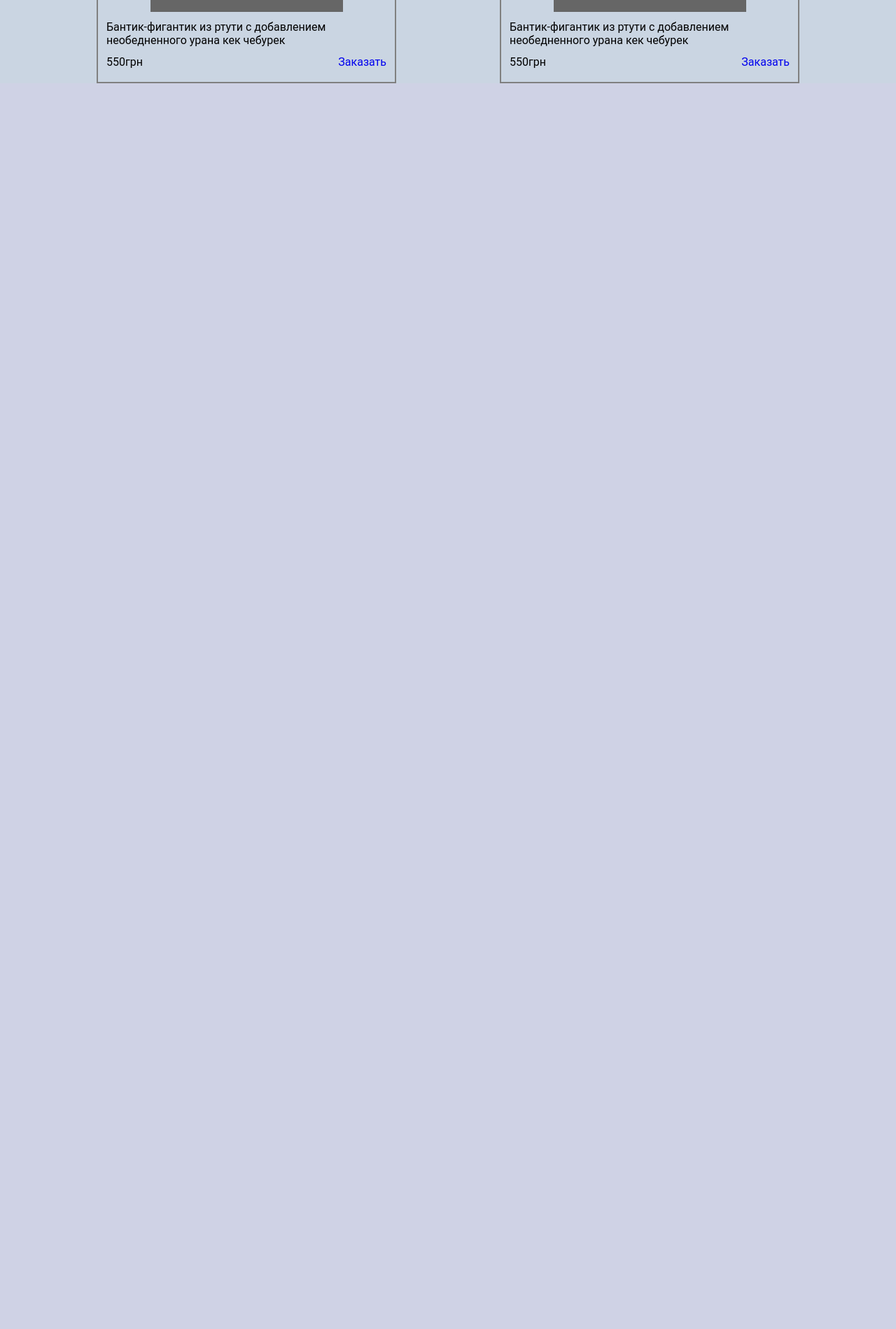
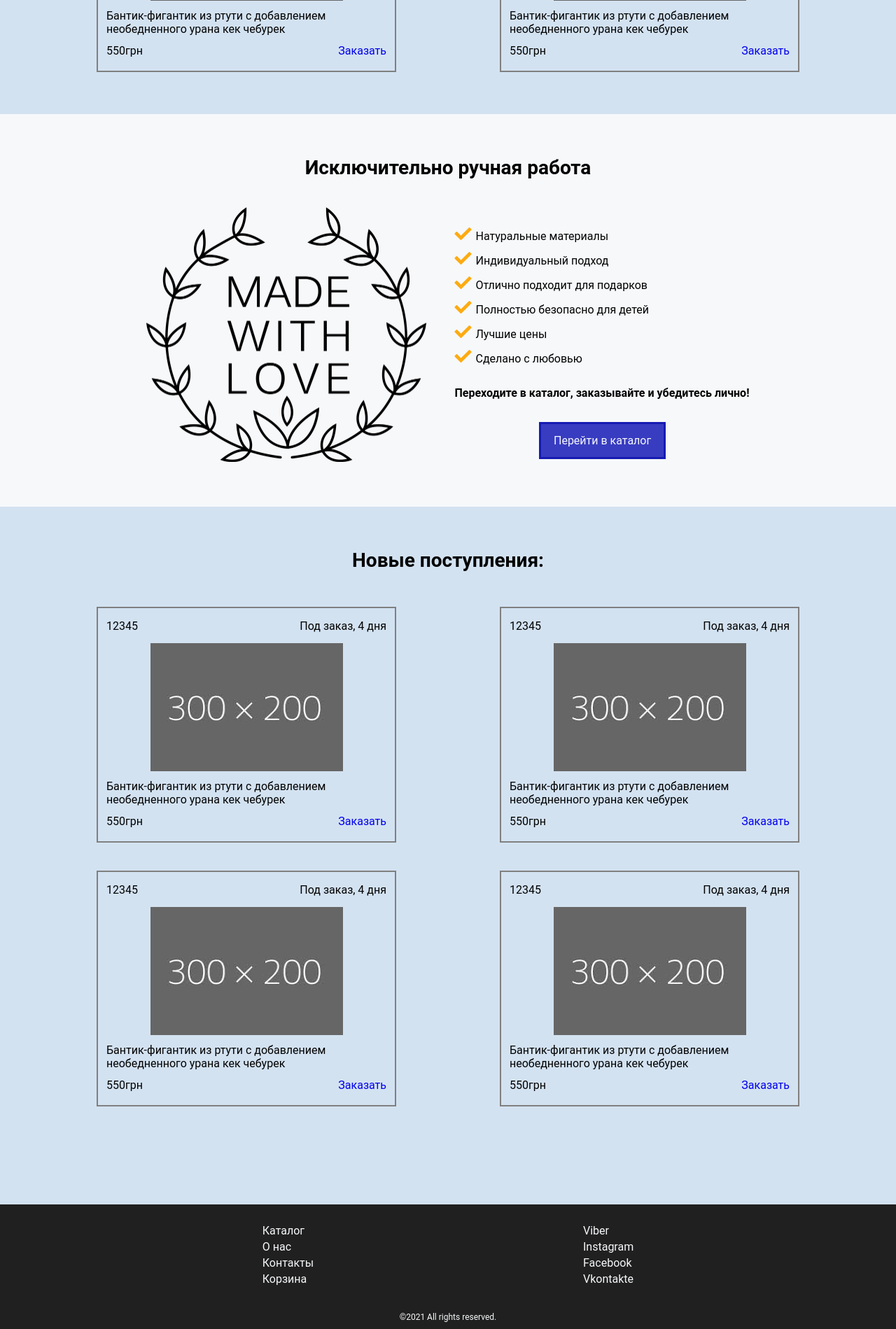
Before and after one commit to Br0n1k/viktor-shop, a PHP site: page / in a window 1280 px wide. Shown: the part 1241-3140 px from the top of the page at 70% size. Before the commit the page ends 1360 px from the top, so only its background shows below. Run offline with PHP 8.4, Linux system fonts and the light colour scheme.

Commit message:
add some blocks

```diff
--- a/css/main.css
+++ b/css/main.css
@@ -1,5 +1,5 @@
 body{
-   background-color: #CAD5E2;
+   background-color: #d3e2f1;
    margin: 0;
    padding: 0;
    font-family: 'Roboto', sans-serif;
@@ -10,6 +10,13 @@ i{
 }
 a{
    text-decoration: none;
+   -webkit-transition: all 0.2s ease;;
+   -moz-transition: all 0.2s ease;;
+   -o-transition: all 0.2s ease;;
+   transition: all 0.2s ease;
+}
+li{
+   list-style-type: none;
 }
 :root {
    --light: #f6f8fa;
@@ -27,7 +34,7 @@ a{
 
 /* main styles */
 
-.navbar a, .navbar i{
+.navbar i{
    -webkit-transition: all 0.2s ease;;
    -moz-transition: all 0.2s ease;;
    -o-transition: all 0.2s ease;;
@@ -69,7 +76,6 @@ a{
    max-width: 1920px;
    margin: 0 auto;
 }
-
 
 /* SLIDER */
 
@@ -127,10 +133,16 @@ a{
    background-color: #161cb1;
 }
 
-/* BEST-SELLERS */
+/* POPULAR and NEW */
 
-.best-sellers h1{
-   margin-top: 60px;
+.section{
+   padding-top: 20px;
+   padding-bottom: 60px;
+}
+.section h2{
+   font-size: 28px;
+   margin-top: 40px;
+   margin-bottom: 10px;
    text-align: center;
 }
 .item-cards{
@@ -172,11 +184,79 @@ a{
    float: right;
 }
 
+/* INFO */
 
+.info{
+   background-color: var(--light);
+}
+.info h2{
+   margin-bottom: 40px;
+}
+.info .info-wrap{
+   display: flex;
+   justify-content: center;
+   margin-left: 10px;
+   margin-right: 10px;
+}
+.info .info-left{
+   padding-right: 20px;
+}
+.info .info-left img{
+   max-width: 400px;
+}
+.info ul{
+   padding-left: 0;
+}
+.info li{
+   padding-top: 10px;
+}
+.info li i{
+   color: var(--orange);
+   margin-right: 6px;
+}
+.info .info-right{
+   padding-left: 20px;
+}
+.info h4{
+   margin-top: 30px;
+   margin-bottom: 30px;
+   text-align: center;
+}
+.info .slider-catalog-button{
+   text-align: center;
+   margin-left: calc(50% - 90px);
+}
 
+/* FOOTER */
 
-
-
+.footer{
+   background-color: var(--dark);
+}
+.footer .footer-inside{
+   display: flex;
+   justify-content: space-evenly;
+}
+.footer .footer-inside ul{
+   padding:10px;
+}
+.footer .footer-inside li{
+   padding: 2px 0;
+}
+.footer .footer-inside li a{
+   color: var(--light);
+}
+.footer .footer-inside li a:hover{
+   color: var(--orange);
+}
+.footer .footer-copyrights{
+   text-align: center;
+}
+.footer .footer-copyrights p{
+   color: var(--light);
+   margin: 0;
+   padding: 10px 0;
+   font-size: 12px;
+}
 
 
 
@@ -208,6 +288,22 @@ a{
    .slider-catalog-button{
       padding: 10px 14px;
    }
+   .info .info-wrap{
+      flex-wrap: wrap;
+      padding-bottom: 20px;
+   }
+   .info li{
+      padding-left: 20%;
+   }
+   .info .info-left{
+      padding: 10px 0;
+   }
+   .info .info-right{
+      padding: 10px 0;
+   }
+   .info a{
+      margin-bottom: 20px;
+   }
 }
 @media screen and (min-width:660px) and (max-width:900px){
    .item-cards{
--- a/index.html
+++ b/index.html
@@ -62,9 +62,9 @@
          </div>
       </div>
       <!-- Main-slider END -->
-      <!-- best-sellers -->
-      <div class="best-sellers">
-         <h1>Популярные товары:</h1>
+      <!-- popular -->
+      <div class="section popular">
+         <h2>Популярные товары:</h2>
          <div class="item-cards">
             <div class="card-wrap">
                <div class="item-card">
@@ -124,9 +124,101 @@
             </div>
          </div>
       </div>
-      <!-- best-sellers END -->
+      <!-- popular END -->
+      <!-- Info-block -->
+      <div class="section info">
+         <h2>Исключительно ручная работа</h2>
+         <div class="info-wrap">
+            <div class="info-left">
+               <img src="/images/handmade-transparent.png" alt="">
+            </div>
+            <div class="info-right">
+               <ul>
+                  <li><i class="fas fa-check"></i><span>Натуральные материалы</span></li>
+                  <li><i class="fas fa-check"></i><span>Индивидуальный подход</span></li>
+                  <li><i class="fas fa-check"></i><span>Отлично подходит для подарков</span></li>
+                  <li><i class="fas fa-check"></i><span>Полностью безопасно для детей</li>
+                  <li><i class="fas fa-check"></i><span>Лучшие цены</span></li>
+                  <li><i class="fas fa-check"></i><span>Сделано с любовью</span></li>
+               </ul>
+               <h4>Переходите в каталог, заказывайте и убедитесь лично!</h4><br>
+               <a href="#" class="slider-catalog-button">Перейти в каталог</a>
+            </div>
+         </div>
+      </div>
+      <!-- Info-block END -->
+      <!-- new ones -->
+      <div class="section new">
+         <h2>Новые поступления:</h2>
+         <div class="item-cards">
+            <div class="card-wrap">
+               <div class="item-card">
+                  <div class="card-line">
+                     <div class="item-id">12345</div>
+                     <div class="item-time">Под заказ, 4 дня</div>
+                  </div>
+                  <div class="item-img"><img src="/images/300x200.jpg" alt=""></div>
+                  <div class="item-desc">Бантик-фигантик из ртути с добавлением необедненного урана кек чебурек </div>
+                  <div class="card-line">
+                     <div class="item-price">550грн</div>
+                     <div class="item-button"><a href="#">Заказать</a></div>
+                  </div>
+               </div>
+            </div>
+            <div class="card-wrap">
+               <div class="item-card">
+                  <div class="card-line">
+                     <div class="item-id">12345</div>
+                     <div class="item-time">Под заказ, 4 дня</div>
+                  </div>
+                  <div class="item-img"><img src="/images/300x200.jpg" alt=""></div>
+                  <div class="item-desc">Бантик-фигантик из ртути с добавлением необедненного урана кек чебурек </div>
+                  <div class="card-line">
+                     <div class="item-price">550грн</div>
+                     <div class="item-button"><a href="#">Заказать</a></div>
+                  </div>
+               </div>
+            </div>
+            <div class="card-wrap">
+               <div class="item-card">
+                  <div class="card-line">
+                     <div class="item-id">12345</div>
+                     <div class="item-time">Под заказ, 4 дня</div>
+                  </div>
+                  <div class="item-img"><img src="/images/300x200.jpg" alt=""></div>
+                  <div class="item-desc">Бантик-фигантик из ртути с добавлением необедненного урана кек чебурек </div>
+                  <div class="card-line">
+                     <div class="item-price">550грн</div>
+                     <div class="item-button"><a href="#">Заказать</a></div>
+                  </div>
+               </div>
+            </div>
+            <div class="card-wrap">
+               <div class="item-card">
+                  <div class="card-line">
+                     <div class="item-id">12345</div>
+                     <div class="item-time">Под заказ, 4 дня</div>
+                  </div>
+                  <div class="item-img"><img src="/images/300x200.jpg" alt=""></div>
+                  <div class="item-desc">Бантик-фигантик из ртути с добавлением необедненного урана кек чебурек </div>
+                  <div class="card-line">
+                     <div class="item-price">550грн</div>
+                     <div class="item-button"><a href="#">Заказать</a></div>
+                  </div>
+               </div>
+            </div>
+         </div>
+      </div>
+      <!-- new ones END -->
+      <!-- cata-link -->
+      <div class="section cata-link">
+         <div class="cata-link-wrap">
+            <div class="cata-link-inside">
 
-
+            </div>
+         </div>
+      </div>
+      <!-- cata-link END -->
 
 
 
@@ -138,7 +230,31 @@
 
    </div>
    <!-- wrapper END -->
-
+   <!-- footer -->
+   <div class="footer">
+      <div class="footer-inside">
+         <div class="footer-left">
+            <ul>
+               <li><a href="/catalog.html">Каталог</a></li>
+               <li><a href="/about.html">О нас</a></li>
+               <li><a href="/contacts.html">Контакты</a></li>
+               <li><a href="#">Корзина</a></li>
+            </ul>
+         </div>
+         <div class="footer-right">
+            <ul>
+               <li><a href="https://invite.viber.com/?g2=AQAasivCpxu2F0se8eaBd3UWuguC9lPZk66AnhGqiFfwpE3AjhniPW9hnHU1jqvf">Viber</a></li>
+               <li><a href="#">Instagram</a></li>
+               <li><a href="#">Facebook</a></li>
+               <li><a href="#">Vkontakte</a></li>
+            </ul>
+         </div>
+      </div>
+      <div class="footer-copyrights">
+         <p>©2021 All rights reserved.</p>
+      </div>
+   </div>
+   <!-- footer END -->
 
 
 
```
Also changed, not shown: about.html (added), catalog.html (added), images/handmade-transparent.png (added), images/icon.svg (deleted).
